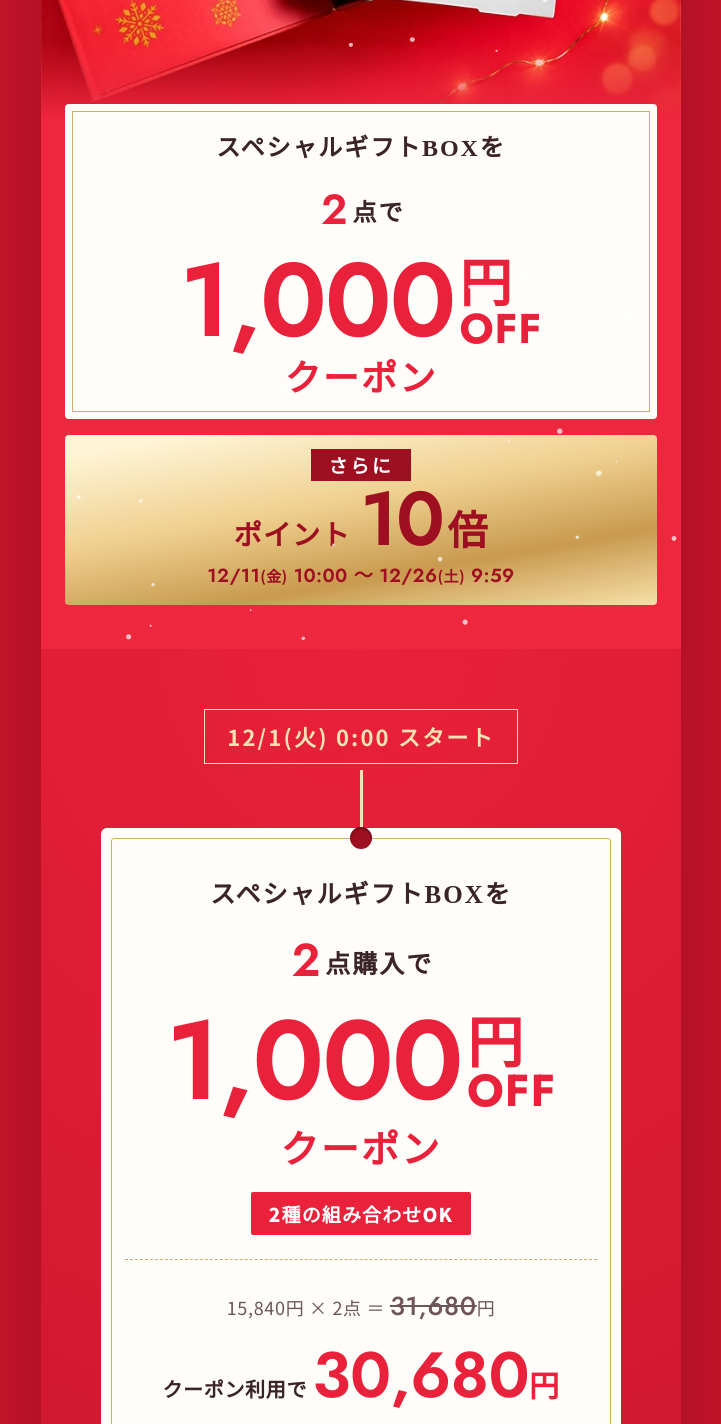
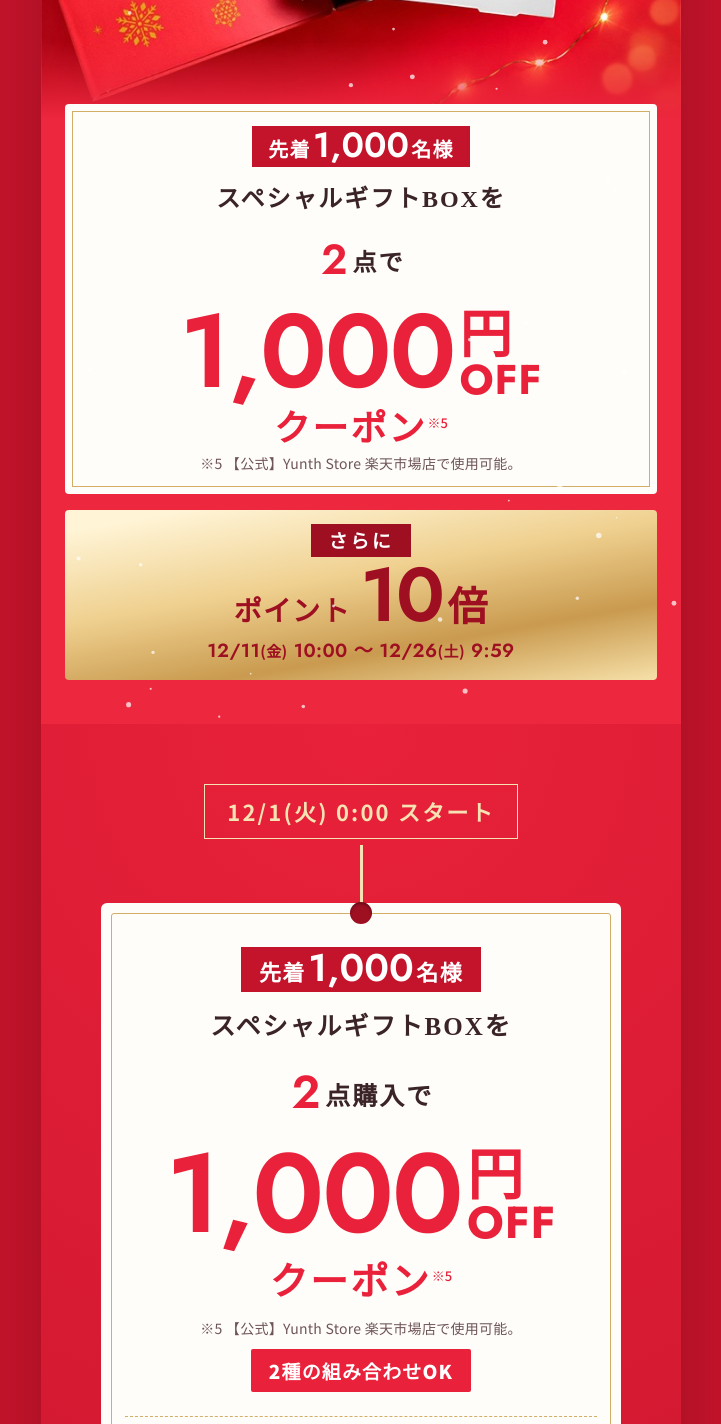
Before and after one commit to greentuushou-arch/yunth-xmas-giftbox-2set-2026, a plain HTML site: page index.html in a window 1280 px wide. Shown: the part 1120-2544 px from the top of the page, without its empty margins (279-1000 px from the left). Drawn offline with nearby package versions, Linux system fonts and the light colour scheme; a web font is replaced by a local one.

Commit message:
feat: 1,000円OFFに先着1,000名様、クーポンに店舗限定の注釈を追加
Co-Authored-By: Claude Opus 5.5 <noreply@anthropic.com>

```diff
--- a/index.html
+++ b/index.html
@@ -5,7 +5,7 @@
 <meta name="viewport" content="width=device-width,initial-scale=1">
 <meta name="robots" content="noindex,nofollow">
 <title>ひとつはわたしに ひとつはあの人に｜Yunth クリスマス限定スペシャルギフトBOX 2点で1,000円OFF</title>
-<meta name="description" content="Yunthのクリスマス限定スペシャルギフトBOX。12/1(火)0:00〜12/28(月)23:59、2点購入で使える1,000円OFFクーポン。12/11〜12/26はポイント10倍。">
+<meta name="description" content="Yunthのクリスマス限定スペシャルギフトBOX。12/1(火)0:00〜12/28(月)23:59、2点購入で使える先着1,000名様の1,000円OFFクーポン。12/11〜12/26はポイント10倍。">
 <link rel="preconnect" href="https://fonts.googleapis.com">
 <link rel="preconnect" href="https://fonts.gstatic.com" crossorigin>
 <link href="https://fonts.googleapis.com/css2?family=Jost:wght@400;500;600;700&family=Noto+Sans+JP:wght@400;500;700;900&family=Playfair+Display:ital,wght@0,700;1,500&family=Shippori+Mincho+B1:wght@600;700;800&display=swap" rel="stylesheet">
@@ -40,6 +40,12 @@ sup{font-size:clamp(9px,.4em,13px);font-weight:500;vertical-align:super;line-hei
 
 
 /* ---- ポイント10倍 ---- */
+.first{display:inline-flex;align-items:baseline;gap:.12em;padding:.2em .8em .25em;background:var(--red-d);color:#fff;font-weight:900;font-size:17px;line-height:1.1;letter-spacing:.06em;white-space:nowrap}
+.first b{font-family:var(--num);font-weight:600;font-size:1.75em;letter-spacing:0;line-height:.9}
+.shop-note{margin-top:4px;font-size:14px;line-height:1.5}
+.mini .first{margin-bottom:8px;font-size:14px;padding:.2em .5em}
+.fv__cpn .first{margin-bottom:10px;font-size:20px}
+.ticket .first{margin-bottom:12px;font-size:22px}
 .pt{position:relative;margin:40px auto 0;max-width:520px;padding:20px 16px 18px;background:var(--gold-grad);color:var(--red-dd);border-radius:4px;text-align:center}
 .pt__pre{display:inline-block;padding:2px 18px;background:var(--red-dd);color:#fff;font-weight:900;font-size:19px;letter-spacing:.14em;line-height:1.5}
 .pt__main{display:flex;align-items:baseline;justify-content:center;gap:4px;margin-top:6px;line-height:1;white-space:nowrap}
@@ -365,9 +371,11 @@ sup{font-size:clamp(9px,.4em,13px);font-weight:500;vertical-align:super;line-hei
 <!-- 右レール: クーポン -->
 <aside class="rail rail--r" aria-label="クーポン">
   <div class="mini">
+    <span class="first"><span>先着</span><b>1,000</b><span>名様</span></span>
     <p class="mini__pre">スペシャル<br>ギフトBOXを<b>2</b>点で</p>
     <span class="off"><b>1,000</b><span class="off__u"><i class="y">円</i><i class="o">OFF</i></span></span>
-    <p class="mini__cpn">クーポン</p>
+    <p class="mini__cpn">クーポン<sup>※5</sup></p>
+    <p class="note shop-note">※5 【公式】Yunth Store <span class="nw">楽天市場店で使用可能。</span></p>
     <p class="mini__mix">2種どちらでも<br>組み合わせOK</p>
     <p class="mini__pt">さらに<br>ポイント<b>10</b>倍<small>12/11 10:00〜<br>12/26 9:59</small></p>
   </div>
@@ -405,8 +413,10 @@ sup{font-size:clamp(9px,.4em,13px);font-weight:500;vertical-align:super;line-hei
     <h1 class="fv__ttl"><span>ひとつは<em>わたし</em>に</span><span>ひとつは<em>あの人</em>に</span></h1>
     <div class="fv__img"><img src="images/way-gift.jpg" width="720" height="720" alt="リボンのかかった赤いクリスマス限定スペシャルギフトBOX"></div>
     <div class="fv__cpn">
+      <span class="first"><span>先着</span><b>1,000</b><span>名様</span></span>
       <p class="fv__cpn-pre">スペシャルギフトBOXを<br><b>2</b>点で</p>
-      <span class="off"><b>1,000</b><span class="off__u"><i class="y">円</i><i class="o">OFF</i></span></span><span class="fv__cpn-ttl">クーポン</span>
+      <span class="off"><b>1,000</b><span class="off__u"><i class="y">円</i><i class="o">OFF</i></span></span><span class="fv__cpn-ttl">クーポン<sup>※5</sup></span>
+      <p class="note shop-note">※5 【公式】Yunth Store <span class="nw">楽天市場店で使用可能。</span></p>
     </div>
     <div class="pt">
       <p class="pt__pre">さらに</p>
@@ -420,9 +430,11 @@ sup{font-size:clamp(9px,.4em,13px);font-weight:500;vertical-align:super;line-hei
     <p class="status" data-status>12/1(火) 0:00 スタート</p>
     <div class="ticket">
       <span class="ticket__ribbon" aria-hidden="true"></span><span class="ticket__hole" aria-hidden="true"></span>
+      <span class="first"><span>先着</span><b>1,000</b><span>名様</span></span>
       <p class="ticket__pre">スペシャルギフトBOXを<br><b>2</b>点購入で</p>
       <span class="off"><b>1,000</b><span class="off__u"><i class="y">円</i><i class="o">OFF</i></span></span>
-      <p class="ticket__cpn">クーポン</p>
+      <p class="ticket__cpn">クーポン<sup>※5</sup></p>
+      <p class="note shop-note">※5 【公式】Yunth Store <span class="nw">楽天市場店で使用可能。</span></p>
       <p class="mix">2種の組み合わせOK</p>
       <div class="calc">
         <p class="calc__row">15,840円 × 2点 ＝ <s>31,680</s>円</p>
@@ -532,6 +544,7 @@ sup{font-size:clamp(9px,.4em,13px);font-weight:500;vertical-align:super;line-hei
     <h2 class="h2">クーポンのご注意</h2>
     <ul class="notes">
       <li>クーポン配布期間は12月1日(火)0:00〜12月28日(月)23:59です。</li>
+      <li>先着1,000名様限定のクーポンです。上限に達し次第、期間内でも終了となります。</li>
       <li>ポイント10倍の期間は12月11日(金)10:00〜12月26日(土)9:59です。</li>
       <li>クーポンはスペシャルギフトBOXを2点以上ご購入の際にご利用いただけます。シルキー肌・ヴェール肌の組み合わせは自由です。</li>
       <li>クーポンは獲得してからご購入ください。ご購入後の適用はできません。</li>
```
